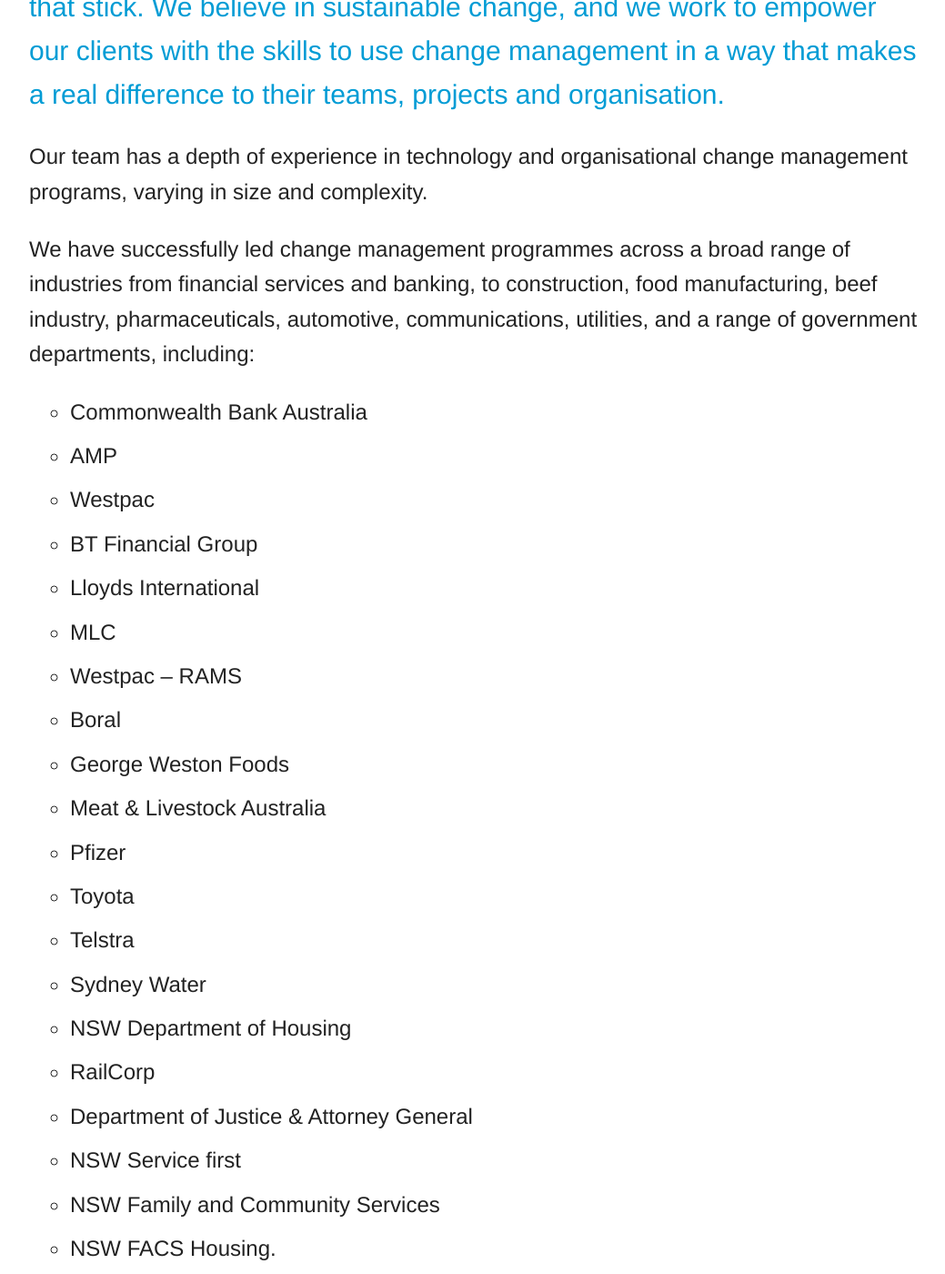
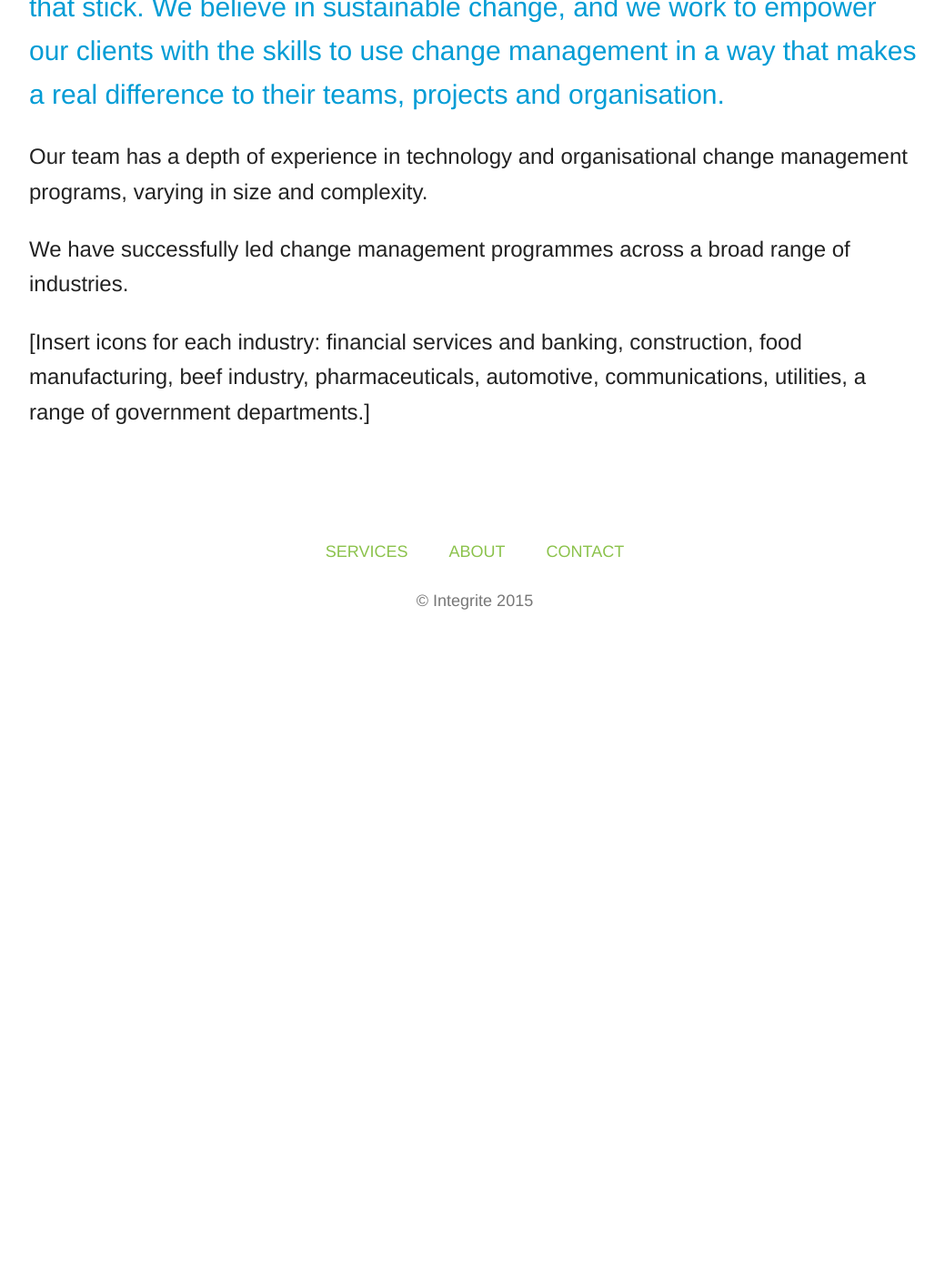
Before and after one commit to granthiggins/granthiggins.github.io, a Jekyll site: the page built from about.md, in a window 1280 px wide and 1400 px high, scrolled down 506 px. Shown: the whole window at 91% size, without its empty margins (118-1157 px from the left). Built offline with Jekyll 4.4.1, drawn with Linux system fonts in a browser that asks for light colours; Markdown is read by kramdown in place of the engine named in the settings; after the commit the page ends 1206 px from its top, so only the background shows below that.

Commit message:
update about

```diff
--- a/about.md
+++ b/about.md
@@ -9,67 +9,5 @@
 
 <p>Our team has a depth of experience in technology and organisational change management programs, varying in size and complexity.</p>
 
-<p>We have successfully led change management programmes across a broad range of industries from financial services and banking, to construction, food manufacturing, beef industry, pharmaceuticals, automotive, communications, utilities, and a range of government departments, including:</p>
-
-<ul>
-	<li>
-	Commonwealth Bank Australia
-	</li>
-	<li>
-	AMP
-	</li>
-	<li>
-	Westpac
-	</li>
-	<li>
-	BT Financial Group
-	</li>
-	<li>
-	Lloyds International
-	</li>
-	<li>
-	MLC
-	</li>
-	<li>
-	Westpac – RAMS
-	</li>
-	<li>
-	Boral
-	</li>
-	<li>
-	George Weston Foods
-	</li>
-	<li>
-	Meat &amp; Livestock Australia
-	</li>
-	<li>
-	Pfizer
-	</li>
-	<li>
-	Toyota
-	</li>
-	<li>
-	Telstra
-	</li>
-	<li>
-	Sydney Water
-	</li>
-	<li>
-	NSW Department of Housing
-	</li>
-	<li>
-	RailCorp
-	</li>
-	<li>
-	Department of Justice &amp; Attorney General
-	</li>
-	<li>
-	NSW Service first
-	</li>
-	<li>
-	NSW Family and Community Services
-	</li>
-	<li>
-	NSW FACS Housing.
-	</li>
-</ul>
+<p>We have successfully led change management programmes across a broad range of industries.</p>
+<p>[Insert icons for each industry: financial services and banking, construction, food manufacturing, beef industry, pharmaceuticals, automotive, communications, utilities, a range of government departments.]</p>
```
